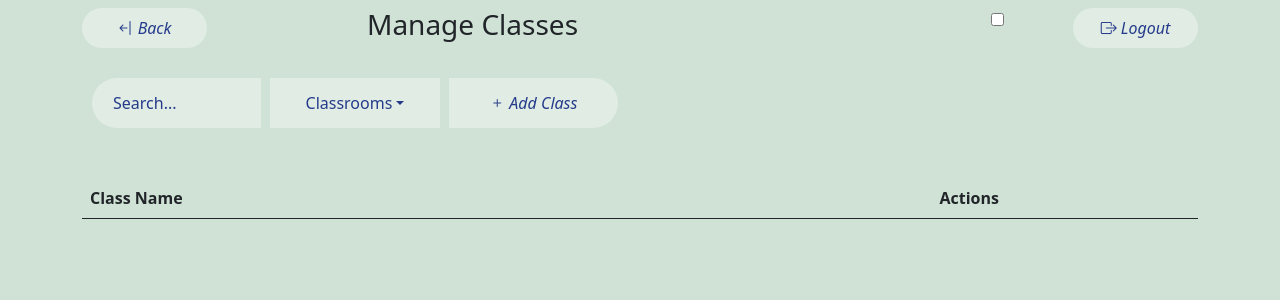
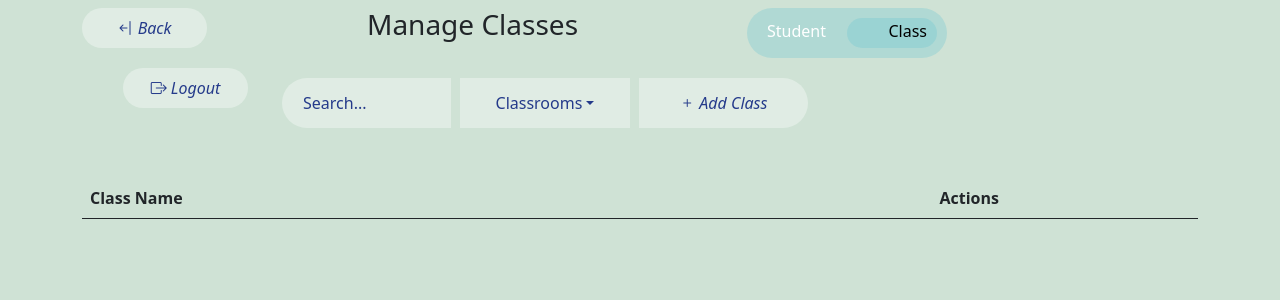
Before and after one commit to notpest/face-attendance, a Flask app: page /classm in a window 1280 px wide. Shown: the top 300 px of the page. Run offline with Flask 3, Linux system fonts and the light colour scheme; data that the repository does not hold is empty; some libraries are stand-ins or nearby versions.

Commit message:
updated frontend

```diff
--- a/static/style.css
+++ b/static/style.css
@@ -193,7 +193,6 @@
     text-decoration: none;
 }
 
-
 .input-group {
     position: relative;
   }
@@ -219,3 +218,126 @@
     border-color: transparent;
     position: relative;
   }
+
+  .form-control3{
+    background: transparent;
+    border: none;
+    width: 300px;
+    height: 50px;
+    display: flex;
+}
+
+.switch {
+    position: relative;
+    width: 200px;
+    height: 50px;
+    border-radius: 25px;
+  }
+
+.switch input {
+    appearance: none;
+    width: 200px;
+    height: 50px;
+    border-radius: 25px;
+    background: rgb(85, 84, 84);
+    outline: none;
+    cursor: pointer;
+}
+
+  .switch input::before,
+  .switch input::after{
+    z-index:2;
+    position: absolute;
+    top:56%;
+    transform: translateY(-50%);
+  }
+
+  .switch input::before{
+    content: "Student";
+    left:20px;
+    padding-bottom: 10px;
+  }
+  .switch input::after{
+    content: "Class";
+    right:20px;
+    padding-bottom: 10px;
+  }
+
+  .switch input:checked{
+    border: 1px solid transparent;
+    background: rgba(102,196,208,0.3);
+    border-radius: 40px;
+  }
+
+  .switch label{
+    z-index: 1;
+    position: absolute;
+    top: 10px;
+    bottom: 4px;
+    border-radius: 20px;
+  }
+
+  .switch input {
+    transition: 0.25s;
+  }
+
+  .switch input:checked::after{
+    color: white;
+    transition: color 0.5s;
+  }
+
+  .switch input:checked::before{
+    color: rgb(0, 0, 0);
+    transition: color 0.5s;
+  }
+
+  .switch input:checked+label{
+    left: 10px;
+    right: 100px;
+    height: 30px;
+    border: 1px solid transparent;
+    background: rgba(102,196,208,0.3);
+    border-radius: 40px;
+    transition: left 0.5s, right 0.4s;
+    margin-bottom: 5px;
+  }
+
+  .switch input:not(:checked){
+    border: 1px solid transparent;
+    background:  rgba(102,196,208,0.3);
+    color: rgb(36, 58, 138) !important;
+    border-radius: 40px;
+    transition: background 0.4s;
+  }
+
+  .switch input:not(:checked)::before{
+   color: white;
+   transition: color 0.5s;
+  }
+
+  .switch input:not(:checked)::after{
+    color:  rgb(0, 0, 0) ;
+   transition: color 0.5s 0.2s;
+  }
+
+  .switch input:not(:checked)+label{
+    left: 100px;
+    right: 10px;
+    height: 30px;
+    color: rgb(255, 255, 255) !important;
+    border: 1px solid transparent;
+    background: rgba(102,196,208,0.3);
+    border-radius: 40px;
+    transition: left 0.4s 0.2s, right 0.5s , background 0.3s;
+    margin-bottom: 5px;
+  }
+
+  .modal-body1 {
+    display: flex;
+    flex-direction: column;
+    align-items: center;
+    justify-content: center;
+    text-align: center;
+    padding: 0%;
+    margin: 0%;
+}
--- a/templates/classm.html
+++ b/templates/classm.html
@@ -375,6 +375,25 @@
                 // Redirect to welcome.html
                 window.location.href = '/admin_login';
             });
+
+            const switcher = document.getElementById('switcher');
+            switcher.addEventListener('change', () => {
+                if (switcher.checked) {
+                    window.location.href =  "dashboard";
+                } else {
+                    window.location.href ="classm.html";
+                }
+            });
+
+            document.getElementById('flexSwitchCheckDefault').addEventListener('change', function() {
+                if (this.checked) {
+                    // If the switch is turned on, go to welcome.html
+                    window.location.href = "classm.html";
+                } else {
+                    // If the switch is turned off, go to cam.html
+                    window.location.href = "dashboard";
+                }
+            });
     </script>
 </body>
 </html>
```
Also changed, not shown: templates/dashboard.html (+38 -8 lines).
